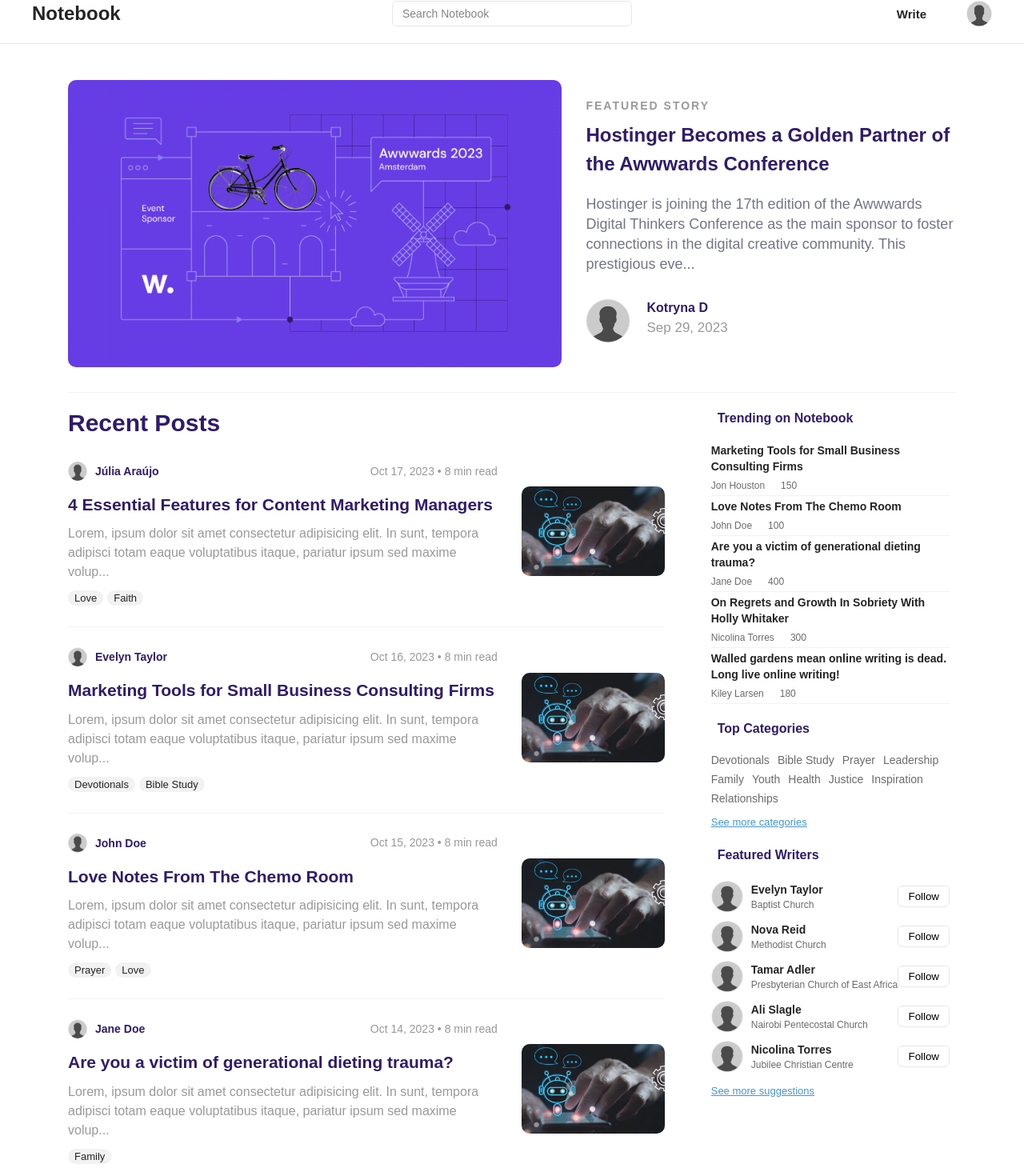
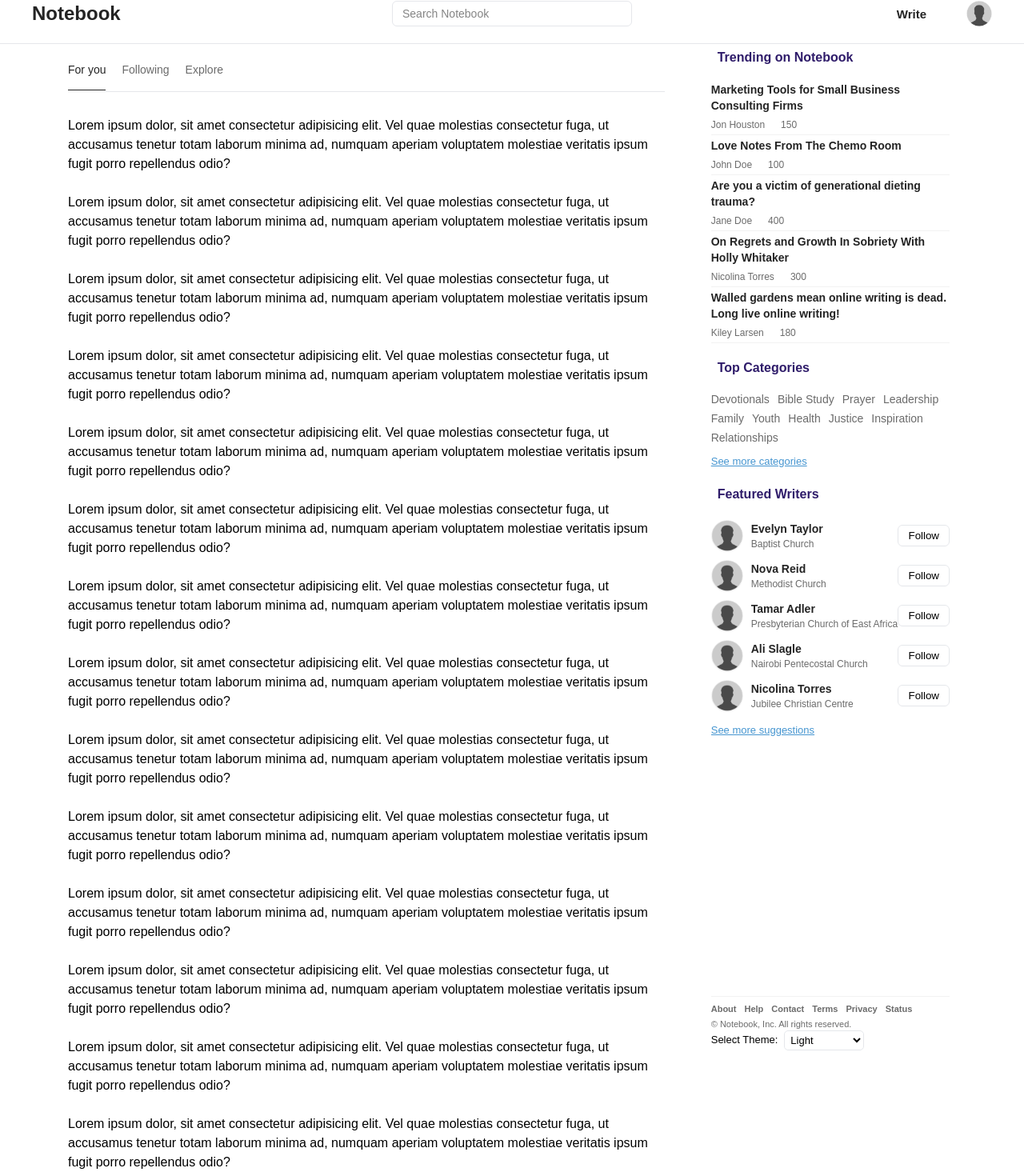
Before and after one commit to Wolleys/notebook, a Next.js app: page / in a window 1280 px wide. Shown: the part 20-1490 px from the top of the page at 80% size. Built offline with nearby package versions, Linux system fonts and the light colour scheme; a web font is replaced by a local one.

Commit message:
Add feedsTab component

```diff
--- a/app/home.tsx
+++ b/app/home.tsx
@@ -5,9 +5,11 @@
 import SideBarMenu from "@/components/sideBarMenu";
 
 const Home: FC = () => {
+  const status = true;
+
   return (
     <div className={styles.container}>
-      <Featured />
+      {!status ? <Featured /> : null}
       <main className={styles.main}>
         <PostsList />
         <SideBarMenu />
--- /dev/null
+++ b/components/feedsTab/feedstab.module.css
@@ -0,0 +1,60 @@
+.container {
+  flex: 1;
+}
+
+.tabs {
+  top: 68px;
+  display: flex;
+  align-items: center;
+  padding: 15px 0;
+  position: -webkit-sticky;
+  position: sticky;
+  background-color: var(--bodyBgColor);
+  border-bottom: 1px solid var(--navBarBorderColor);
+}
+
+.tabs ul {
+  gap: 20px;
+  margin: 0;
+  padding: 0;
+  display: flex;
+  list-style: none;
+  align-items: center;
+}
+
+.tabs a {
+  cursor: pointer;
+  font-size: 14px;
+  font-weight: 500;
+  text-decoration: none;
+  padding-bottom: 17px;
+  color: #6b6b6b;
+}
+
+.tabs a:hover {
+  color: #242424;
+}
+
+.tabs a.active {
+  color: #242424;
+  border-bottom: 1px solid #242424;
+}
+
+.content {
+  padding-top: 30px;
+}
+
+@media (min-width: 576px) {
+}
+
+@media (min-width: 768px) {
+}
+
+@media (min-width: 992px) {
+}
+
+@media (min-width: 1200px) {
+  .tabs {
+    top: 75px;
+  }
+}
--- /dev/null
+++ b/components/feedsTab/index.tsx
@@ -0,0 +1,154 @@
+"use client";
+
+import { FC } from "react";
+import Link from "next/link";
+import styles from "./feedstab.module.css";
+import { usePathname } from "next/navigation";
+
+const FeedsTab: FC = () => {
+  const pathname = usePathname();
+
+  return (
+    <div className={styles.container}>
+      <div className={styles.tabs}>
+        <ul>
+          <li>
+            <Link
+              className={`${pathname === "/" ? styles.active : ""}`}
+              href="/"
+            >
+              For you
+            </Link>
+          </li>
+          <li>
+            <Link
+              className={`${
+                pathname === "/?feed=following" ? styles.active : ""
+              }`}
+              href="/"
+            >
+              Following
+            </Link>
+          </li>
+          <li>
+            <Link
+              className={`${pathname === "/explore" ? styles.active : ""}`}
+              href="/"
+            >
+              Explore
+            </Link>
+          </li>
+        </ul>
+      </div>
+      <div className={styles.content}>
+        <p>
+          Lorem ipsum dolor, sit amet consectetur adipisicing elit. Vel quae
+          molestias consectetur fuga, ut accusamus tenetur totam laborum minima
+          ad, numquam aperiam voluptatem molestiae veritatis ipsum fugit porro
+          repellendus odio?
+        </p>
+        <br />
+        <p>
+          Lorem ipsum dolor, sit amet consectetur adipisicing elit. Vel quae
+          molestias consectetur fuga, ut accusamus tenetur totam laborum minima
+          ad, numquam aperiam voluptatem molestiae veritatis ipsum fugit porro
+          repellendus odio?
+        </p>
+        <br />
+        <p>
+          Lorem ipsum dolor, sit amet consectetur adipisicing elit. Vel quae
+          molestias consectetur fuga, ut accusamus tenetur totam laborum minima
+          ad, numquam aperiam voluptatem molestiae veritatis ipsum fugit porro
+          repellendus odio?
+        </p>
+        <br />
+        <p>
+          Lorem ipsum dolor, sit amet consectetur adipisicing elit. Vel quae
+          molestias consectetur fuga, ut accusamus tenetur totam laborum minima
+          ad, numquam aperiam voluptatem molestiae veritatis ipsum fugit porro
+          repellendus odio?
+        </p>
+        <br />
+        <p>
+          Lorem ipsum dolor, sit amet consectetur adipisicing elit. Vel quae
+          molestias consectetur fuga, ut accusamus tenetur totam laborum minima
+          ad, numquam aperiam voluptatem molestiae veritatis ipsum fugit porro
+          repellendus odio?
+        </p>
+        <br />
+        <p>
+          Lorem ipsum dolor, sit amet consectetur adipisicing elit. Vel quae
+          molestias consectetur fuga, ut accusamus tenetur totam laborum minima
+          ad, numquam aperiam voluptatem molestiae veritatis ipsum fugit porro
+          repellendus odio?
+        </p>
+        <br />
+        <p>
+          Lorem ipsum dolor, sit amet consectetur adipisicing elit. Vel quae
+          molestias consectetur fuga, ut accusamus tenetur totam laborum minima
+          ad, numquam aperiam voluptatem molestiae veritatis ipsum fugit porro
+          repellendus odio?
+        </p>
+        <br />
+        <p>
+          Lorem ipsum dolor, sit amet consectetur adipisicing elit. Vel quae
+          molestias consectetur fuga, ut accusamus tenetur totam laborum minima
+          ad, numquam aperiam voluptatem molestiae veritatis ipsum fugit porro
+          repellendus odio?
+        </p>
+        <br />
+        <p>
+          Lorem ipsum dolor, sit amet consectetur adipisicing elit. Vel quae
+          molestias consectetur fuga, ut accusamus tenetur totam laborum minima
+          ad, numquam aperiam voluptatem molestiae veritatis ipsum fugit porro
+          repellendus odio?
+        </p>
+        <br />
+        <p>
+          Lorem ipsum dolor, sit amet consectetur adipisicing elit. Vel quae
+          molestias consectetur fuga, ut accusamus tenetur totam laborum minima
+          ad, numquam aperiam voluptatem molestiae veritatis ipsum fugit porro
+          repellendus odio?
+        </p>
+        <br />
+        <p>
+          Lorem ipsum dolor, sit amet consectetur adipisicing elit. Vel quae
+          molestias consectetur fuga, ut accusamus tenetur totam laborum minima
+          ad, numquam aperiam voluptatem molestiae veritatis ipsum fugit porro
+          repellendus odio?
+        </p>
+        <br />
+        <p>
+          Lorem ipsum dolor, sit amet consectetur adipisicing elit. Vel quae
+          molestias consectetur fuga, ut accusamus tenetur totam laborum minima
+          ad, numquam aperiam voluptatem molestiae veritatis ipsum fugit porro
+          repellendus odio?
+        </p>
+        <br />
+        <p>
+          Lorem ipsum dolor, sit amet consectetur adipisicing elit. Vel quae
+          molestias consectetur fuga, ut accusamus tenetur totam laborum minima
+          ad, numquam aperiam voluptatem molestiae veritatis ipsum fugit porro
+          repellendus odio?
+        </p>
+        <br />
+        <p>
+          Lorem ipsum dolor, sit amet consectetur adipisicing elit. Vel quae
+          molestias consectetur fuga, ut accusamus tenetur totam laborum minima
+          ad, numquam aperiam voluptatem molestiae veritatis ipsum fugit porro
+          repellendus odio?
+        </p>
+        <br />
+        <p>
+          Lorem ipsum dolor, sit amet consectetur adipisicing elit. Vel quae
+          molestias consectetur fuga, ut accusamus tenetur totam laborum minima
+          ad, numquam aperiam voluptatem molestiae veritatis ipsum fugit porro
+          repellendus odio?
+        </p>
+        <br />
+      </div>
+    </div>
+  );
+};
+
+export default FeedsTab;
--- a/components/postsList/index.tsx
+++ b/components/postsList/index.tsx
@@ -1,14 +1,23 @@
 import { FC } from "react";
 import Post from "../post";
+import FeedsTab from "../feedsTab";
 import styles from "./postslist.module.css";
 
 const PostsList: FC = () => {
+  const status = true;
+
   return (
     <div className={styles.container}>
-      <h2 className={styles.title}>Recent Posts</h2>
-      <div className={styles.posts}>
-        <Post />
-      </div>
+      {!status ? (
+        <>
+          <h2 className={styles.title}>Recent Posts</h2>
+          <div className={styles.posts}>
+            <Post />
+          </div>
+        </>
+      ) : (
+        <FeedsTab />
+      )}
     </div>
   );
 };
```
